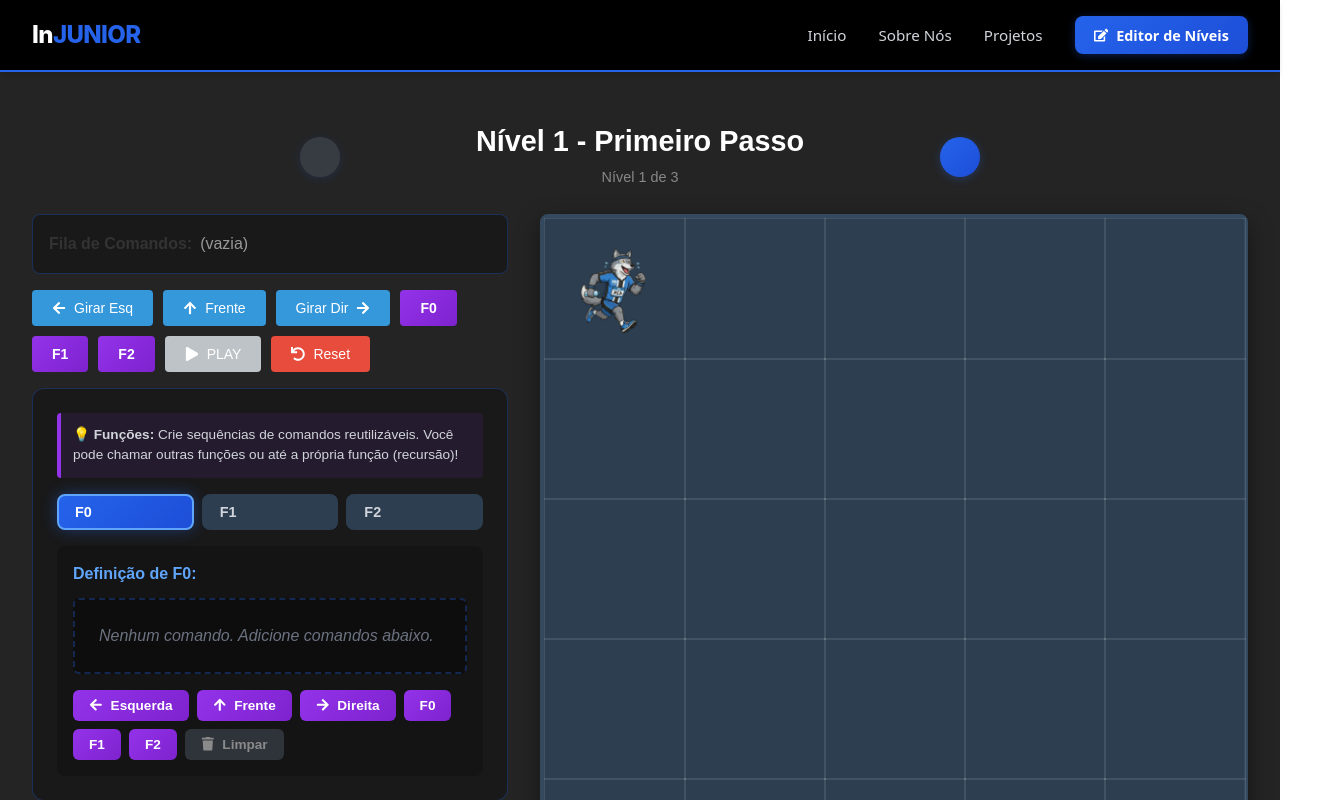
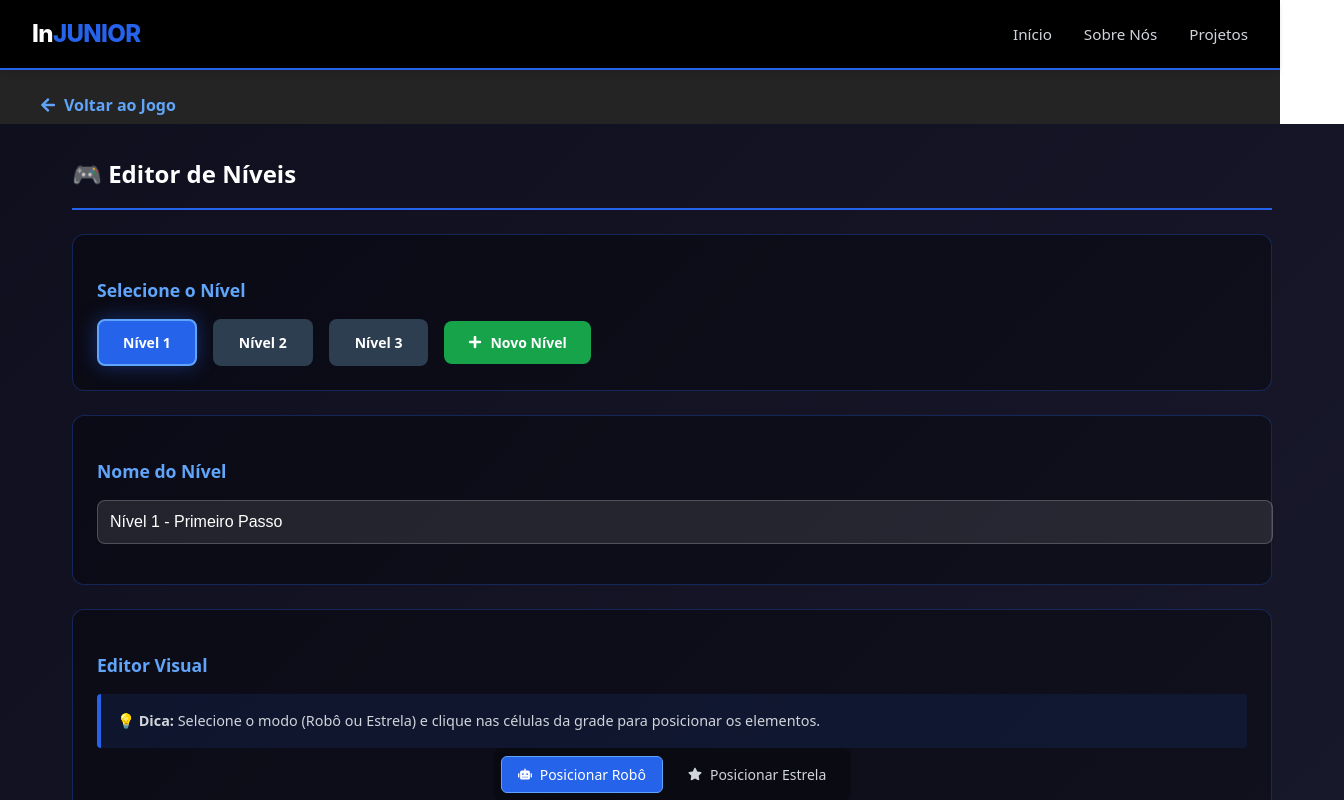
Before and after one commit to DougCristiano/GamIN, a React (Vite) app: page /editor in a window 1280 px wide. Shown: the top 800 px of the page, 1344 px wide, since content can reach past the window. Built offline with nearby package versions, Linux system fonts and the light colour scheme.

Commit message:
Fix: Modal

```diff
--- a/package.json
+++ b/package.json
@@ -12,7 +12,8 @@
   "dependencies": {
     "react": "^19.2.0",
     "react-dom": "^19.2.0",
-    "react-icons": "^5.5.0"
+    "react-icons": "^5.5.0",
+    "react-router-dom": "^7.12.0"
   },
   "devDependencies": {
     "@eslint/js": "^9.39.1",
--- a/src/App.tsx
+++ b/src/App.tsx
@@ -1,22 +1,15 @@
-import { useState } from 'react';
-import Game from './game';
-import Header from './components/Header';
-import type { LevelConfig } from './types/tipos';
+import { BrowserRouter, Routes, Route } from 'react-router-dom';
+import GamePage from './pages/GamePage';
+import EditorPage from './pages/EditorPage';
 
 function App() {
-  const [customLevels, setCustomLevels] = useState<LevelConfig[] | null>(null);
-
-  const handleLevelsUpdate = (levels: LevelConfig[]) => {
-    setCustomLevels(levels);
-  };
-
   return (
-    <div className="App">
-      <Header onLevelsUpdate={handleLevelsUpdate} />
-      <main style={{ display: 'flex', justifyContent: 'center', paddingTop: '2rem' }}>
-        <Game customLevels={customLevels} />
-      </main>
-    </div>
+    <BrowserRouter>
+      <Routes>
+        <Route path="/" element={<GamePage />} />
+        <Route path="/editor" element={<EditorPage />} />
+      </Routes>
+    </BrowserRouter>
   );
 }
 
--- a/src/components/Header.tsx
+++ b/src/components/Header.tsx
@@ -1,49 +1,46 @@
 
-import React, { useState } from 'react';
+import React from 'react';
+import { useNavigate } from 'react-router-dom';
 import styles from './Header.module.css';
 import { FaEdit } from 'react-icons/fa';
-import LevelEditor from './LevelEditor';
 
 interface HeaderProps {
     onLevelsUpdate?: (levels: any[]) => void;
+    hideEditorButton?: boolean;
 }
 
-const Header: React.FC<HeaderProps> = ({ onLevelsUpdate }) => {
-    const [isEditorOpen, setIsEditorOpen] = useState(false);
+const Header: React.FC<HeaderProps> = ({ hideEditorButton = false }) => {
+    const navigate = useNavigate();
 
-    const handleSaveLevels = (levels: any[]) => {
-        if (onLevelsUpdate) {
-            onLevelsUpdate(levels);
-        }
+    const handleEditorClick = () => {
+        navigate('/editor');
+    };
+
+    const handleHomeClick = () => {
+        navigate('/');
     };
 
     return (
-        <>
         <header className={styles.header}>
-                <div className={styles.logoContainer}>
+            <div className={styles.logoContainer} onClick={handleHomeClick} style={{ cursor: 'pointer' }}>
                 <span className={styles.logoText}>
                     In<span className={styles.logoAccent}>JUNIOR</span>
                 </span>
             </div>
             <nav className={styles.nav}>
-                    <a href="#" className={styles.navLink}>Início</a>
+                <a href="#" className={styles.navLink} onClick={(e) => { e.preventDefault(); handleHomeClick(); }}>Início</a>
                 <a href="#" className={styles.navLink}>Sobre Nós</a>
                 <a href="#" className={styles.navLink}>Projetos</a>
+                {!hideEditorButton && (
                     <button
                         className={styles.editorBtn}
-                        onClick={() => setIsEditorOpen(true)}
+                        onClick={handleEditorClick}
                     >
                         <FaEdit /> Editor de Níveis
                     </button>
+                )}
             </nav>
         </header>
-
-            <LevelEditor
-                isOpen={isEditorOpen}
-                onClose={() => setIsEditorOpen(false)}
-                onSave={handleSaveLevels}
-            />
-        </>
     );
 };
 
--- a/src/components/LevelEditor.module.css
+++ b/src/components/LevelEditor.module.css
@@ -22,6 +22,17 @@
     }
 }
 
+/* Container para modo página (sem overlay) */
+.pageContainer {
+    width: 100%;
+    min-height: 100vh;
+    display: flex;
+    justify-content: center;
+    align-items: flex-start;
+    padding: 2rem;
+    background: linear-gradient(135deg, #0f0f1e 0%, #1a1a2e 100%);
+}
+
 .modal {
     background: linear-gradient(135deg, #1a1a2e 0%, #16213e 100%);
     border-radius: 16px;
@@ -32,6 +43,19 @@
     overflow-y: auto;
     box-shadow: 0 20px 60px rgba(0, 0, 0, 0.5);
     border: 2px solid #2563eb;
+    color: #ffffff;
+}
+
+.pageContent {
+    background: transparent;
+    border-radius: 0;
+    padding: 0;
+    width: 100%;
+    max-width: 1200px;
+    height: auto;
+    overflow-y: visible;
+    box-shadow: none;
+    border: none;
     color: #ffffff;
 }
 
--- a/src/components/LevelEditor.tsx
+++ b/src/components/LevelEditor.tsx
@@ -8,11 +8,12 @@ interface LevelEditorProps {
     isOpen: boolean;
     onClose: () => void;
     onSave: (levels: LevelConfig[]) => void;
+    asPage?: boolean; // Nova prop para renderizar como página
 }
 
 type EditorMode = 'robot' | 'star';
 
-const LevelEditor: React.FC<LevelEditorProps> = ({ isOpen, onClose, onSave }) => {
+const LevelEditor: React.FC<LevelEditorProps> = ({ isOpen, onClose, onSave, asPage = false }) => {
     const [levels, setLevels] = useState<LevelConfig[]>([...LEVELS]);
     const [selectedLevelId, setSelectedLevelId] = useState<number>(1);
     const [currentLevel, setCurrentLevel] = useState<LevelConfig | null>(null);
@@ -126,14 +127,16 @@ const LevelEditor: React.FC<LevelEditorProps> = ({ isOpen, onClose, onSave }) =>
         return cells;
     };
 
-    return (
-        <div className={styles.overlay} onClick={onClose}>
-            <div className={styles.modal} onClick={(e) => e.stopPropagation()}>
+    // Conteúdo do editor (reutilizado em ambos os modos)
+    const editorContent = (
+        <>
             <div className={styles.header}>
                 <h2 className={styles.title}>🎮 Editor de Níveis</h2>
+                {!asPage && (
                     <button className={styles.closeBtn} onClick={onClose}>
                         <FaTimes />
                     </button>
+                )}
             </div>
 
             <div className={styles.content}>
@@ -213,6 +216,25 @@ const LevelEditor: React.FC<LevelEditorProps> = ({ isOpen, onClose, onSave }) =>
                     </button>
                 </div>
             </div>
+        </>
+    );
+
+    // Se for página, renderiza sem overlay e com classe pageContent
+    if (asPage) {
+        return (
+            <div className={styles.pageContainer}>
+                <div className={styles.pageContent}>
+                    {editorContent}
+                </div>
+            </div>
+        );
+    }
+
+    // Se for modal, renderiza com overlay
+    return (
+        <div className={styles.overlay} onClick={onClose}>
+            <div className={styles.modal} onClick={(e) => e.stopPropagation()}>
+                {editorContent}
             </div>
         </div>
     );
--- /dev/null
+++ b/src/pages/EditorPage.tsx
@@ -0,0 +1,51 @@
+import { useNavigate } from 'react-router-dom';
+import LevelEditor from '../components/LevelEditor';
+import Header from '../components/Header';
+import type { LevelConfig } from '../types/tipos';
+import { FaArrowLeft } from 'react-icons/fa';
+
+function EditorPage() {
+    const navigate = useNavigate();
+
+    const handleLevelsUpdate = (levels: LevelConfig[]) => {
+        // Salva no localStorage para persistir entre páginas
+        localStorage.setItem('customLevels', JSON.stringify(levels));
+    };
+
+    const handleClose = () => {
+        navigate('/');
+    };
+
+    return (
+        <div className="App">
+            <Header hideEditorButton={true} />
+            <div style={{ maxWidth: '1200px', margin: '0 auto', padding: '1rem 2rem 0' }}>
+                <button
+                    onClick={handleClose}
+                    style={{
+                        display: 'flex',
+                        alignItems: 'center',
+                        gap: '0.5rem',
+                        background: 'transparent',
+                        border: 'none',
+                        color: '#60a5fa',
+                        cursor: 'pointer',
+                        fontSize: '1rem',
+                        fontWeight: '600',
+                        padding: '0.5rem 0'
+                    }}
+                >
+                    <FaArrowLeft /> Voltar ao Jogo
+                </button>
+            </div>
+            <LevelEditor
+                isOpen={true}
+                onClose={handleClose}
+                onSave={handleLevelsUpdate}
+                asPage={true}
+            />
+        </div>
+    );
+}
+
+export default EditorPage;
--- /dev/null
+++ b/src/pages/GamePage.tsx
@@ -0,0 +1,36 @@
+import { useState, useEffect } from 'react';
+import Game from '../game';
+import Header from '../components/Header';
+import type { LevelConfig } from '../types/tipos';
+
+function GamePage() {
+    const [customLevels, setCustomLevels] = useState<LevelConfig[] | null>(null);
+
+    // Carrega níveis customizados do localStorage
+    useEffect(() => {
+        const saved = localStorage.getItem('customLevels');
+        if (saved) {
+            try {
+                setCustomLevels(JSON.parse(saved));
+            } catch (e) {
+                console.error('Erro ao carregar níveis salvos:', e);
+            }
+        }
+    }, []);
+
+    const handleLevelsUpdate = (levels: LevelConfig[]) => {
+        setCustomLevels(levels);
+        localStorage.setItem('customLevels', JSON.stringify(levels));
+    };
+
+    return (
+        <div className="App">
+            <Header onLevelsUpdate={handleLevelsUpdate} />
+            <main style={{ display: 'flex', justifyContent: 'center', paddingTop: '2rem' }}>
+                <Game customLevels={customLevels} />
+            </main>
+        </div>
+    );
+}
+
+export default GamePage;
```
Also changed, not shown: 1 other file (tests, documents, lock files or other folders). Lines whose indentation alone changed are shown as unchanged.
